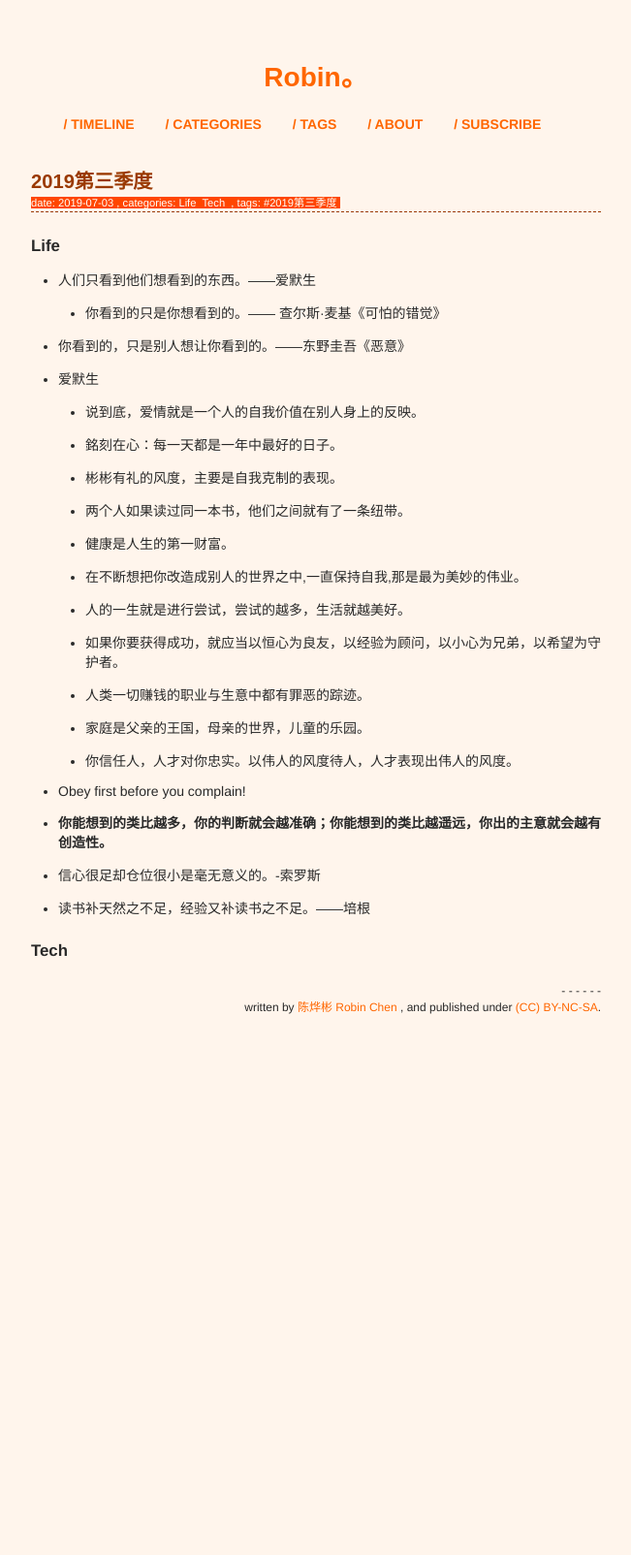
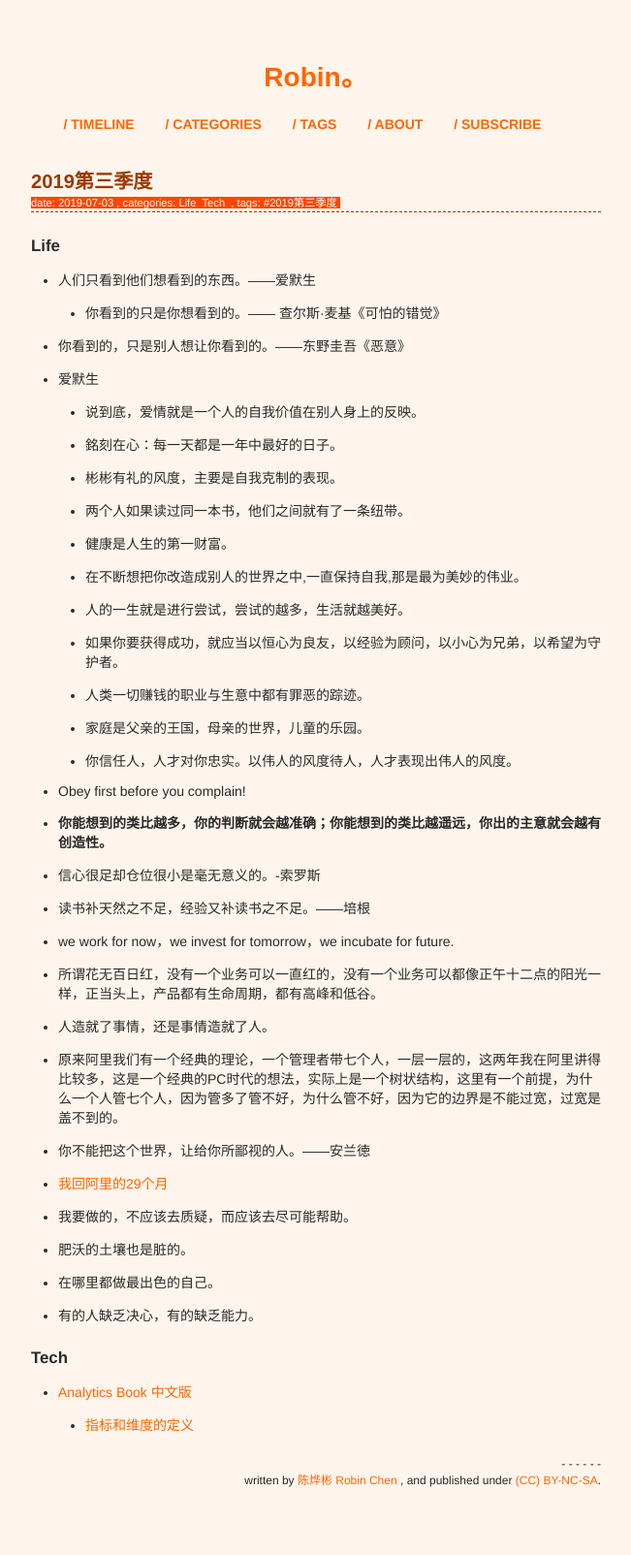
Before and after one commit to xianyuxmu/xianyuxmu.github.io, a Jekyll site: the page built from _posts/2019-07-03-reading-quarter-3.md, in a window 1280 px wide. Shown: the whole page at 97% size, without its empty margins (314-965 px from the left). Built offline with Jekyll 4.4.1, drawn with Linux system fonts in a browser that asks for light colours; comment, search, counter and statistics services are not loaded; before the commit the page ends 1116 px from its top, so only the background shows below that.

Commit message:
reading 8 Jul 2019

```diff
--- a/_posts/2019-07-03-reading-quarter-3.md
+++ b/_posts/2019-07-03-reading-quarter-3.md
@@ -31,7 +31,19 @@ tags:
 - **你能想到的类比越多，你的判断就会越准确；你能想到的类比越遥远，你出的主意就会越有创造性。**
 - 信心很足却仓位很小是毫无意义的。-索罗斯
 - 读书补天然之不足，经验又补读书之不足。——培根
-
+- we work for now，we invest for tomorrow，we incubate for future.
+- 所谓花无百日红，没有一个业务可以一直红的，没有一个业务可以都像正午十二点的阳光一样，正当头上，产品都有生命周期，都有高峰和低谷。
+- 人造就了事情，还是事情造就了人。
+- 原来阿里我们有一个经典的理论，一个管理者带七个人，一层一层的，这两年我在阿里讲得比较多，这是一个经典的PC时代的想法，实际上是一个树状结构，这里有一个前提，为什么一个人管七个人，因为管多了管不好，为什么管不好，因为它的边界是不能过宽，过宽是盖不到的。
+- 你不能把这个世界，让给你所鄙视的人。——安兰徳
+- [我回阿里的29个月](https://zhuanlan.zhihu.com/p/25146682)
+- 我要做的，不应该去质疑，而应该去尽可能帮助。
+- 肥沃的土壤也是脏的。
+- 在哪里都做最出色的自己。
+- 有的人缺乏决心，有的缺乏能力。
 
 
 ### Tech
+
+- [Analytics Book 中文版](http://cn.analyticsbook.org/)
+	- [指标和维度的定义](http://cn.analyticsbook.org/definitions-of-metrics-and-dimensions/)
```
